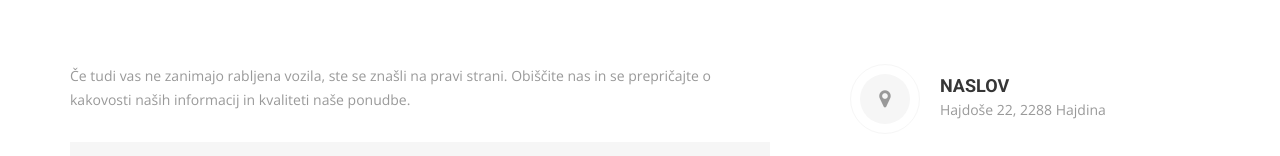
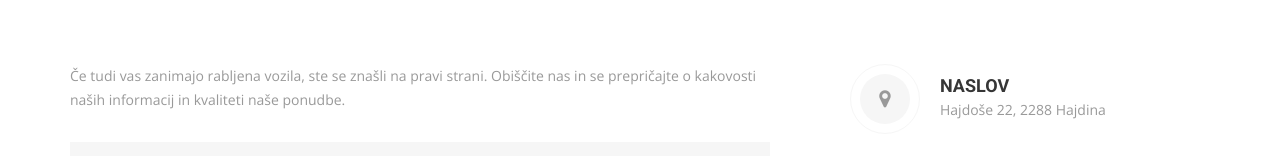
Before and after one commit to galjeza/topavtomobili, a plain HTML site: page kontakt.html in a window 1280 px wide. Shown: the part 588-744 px from the top of the page. Drawn offline with nearby package versions, Linux system fonts and the light colour scheme.

Commit message:
Update kontakt.html

```diff
--- a/kontakt.html
+++ b/kontakt.html
@@ -171,7 +171,7 @@
          <div class="col-md-12">
           <div id="formmessage">Success/Error Message Goes Here</div>
            <form class="form-horizontal" id="contactform" role="form" method="post" action="php/contact-form.php">
-            <p>Če tudi vas ne zanimajo rabljena vozila, ste se znašli na pravi strani. Obiščite nas in se prepričajte o kakovosti naših informacij in kvaliteti naše ponudbe.</p>
+            <p>Če tudi vas zanimajo rabljena vozila, ste se znašli na pravi strani. Obiščite nas in se prepričajte o kakovosti naših informacij in kvaliteti naše ponudbe.</p>
 
             <div class="contact-form">
                <div class="form-group">
```
